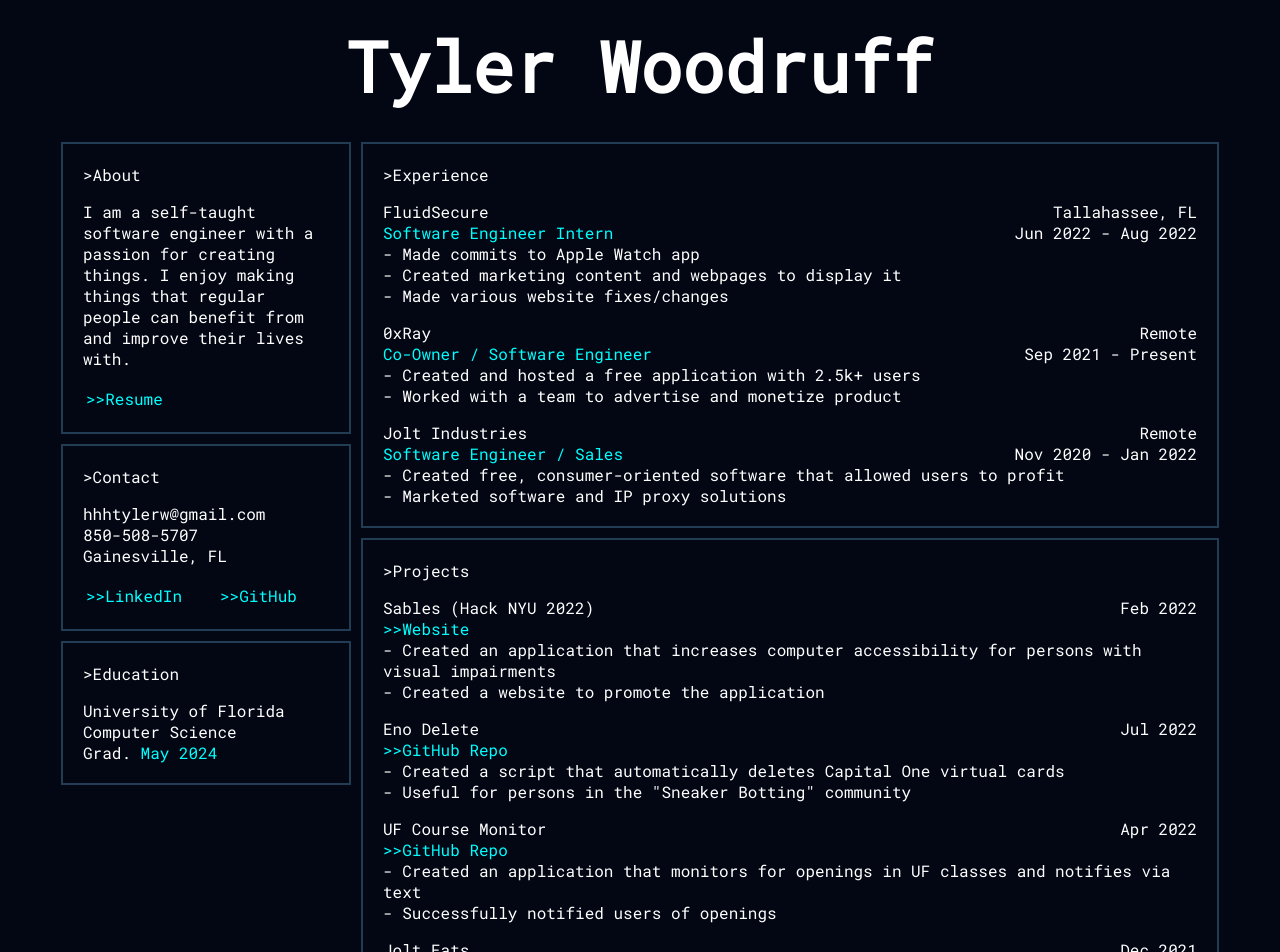
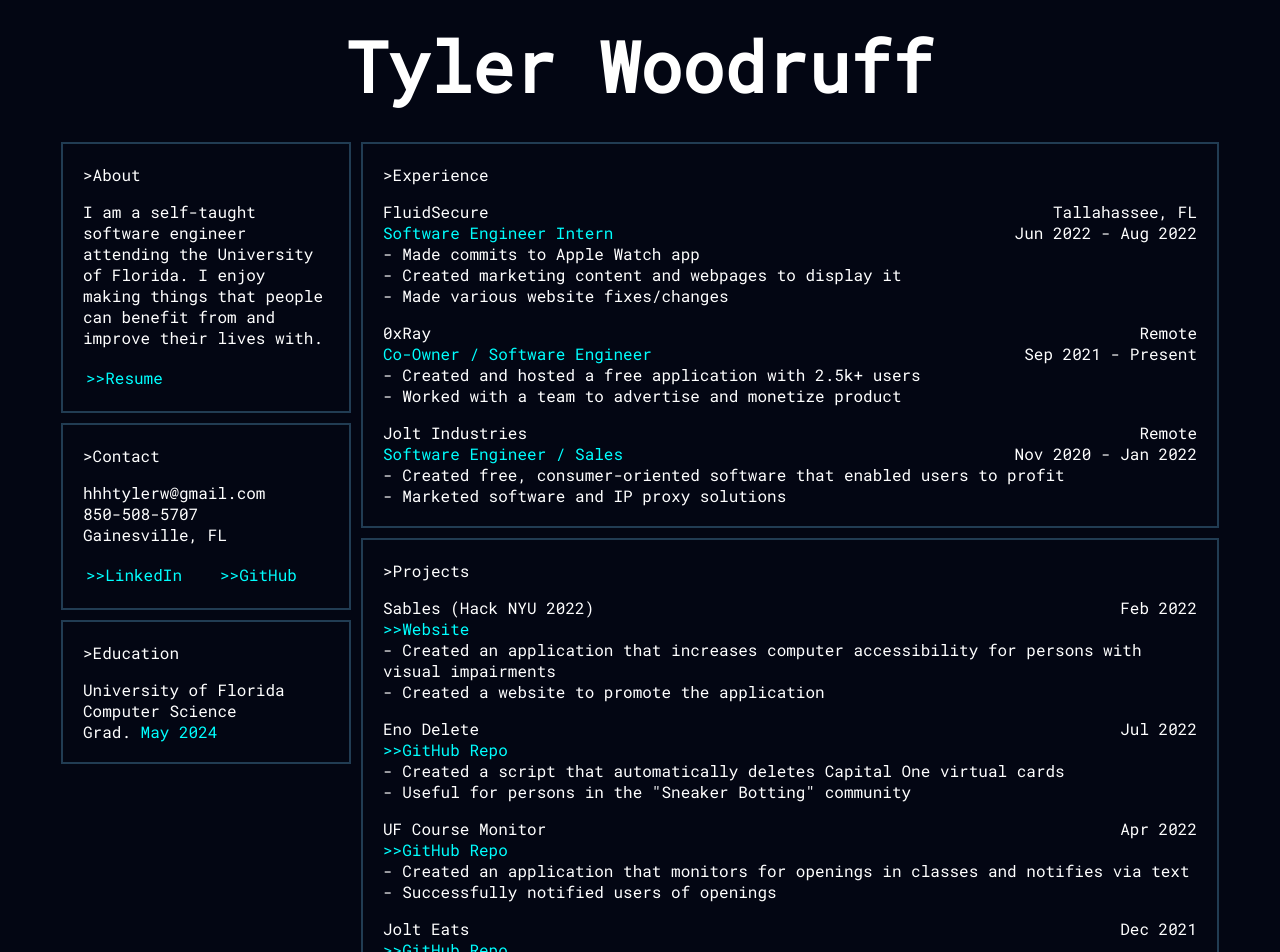
Before and after one commit to hhhtylerw/portfolio, a Svelte app: page / in a window 1280 px wide. Shown: the top 952 px of the page. Built offline with nearby package versions, Linux system fonts and the light colour scheme.

Commit message:
wording updates

```diff
--- a/src/App.svelte
+++ b/src/App.svelte
@@ -19,7 +19,7 @@
 			"location": "Remote",
 			"title": "Software Engineer / Sales",
 			"dates": "Nov 2020 - Jan 2022",
-			"description": ["- Created free, consumer-oriented software that allowed users to profit", "- Marketed software and IP proxy solutions"]
+			"description": ["- Created free, consumer-oriented software that enabled users to profit", "- Marketed software and IP proxy solutions"]
 		}
 	]
 
@@ -43,7 +43,7 @@
 			"date": "Apr 2022",
 			"caption": ">>GitHub Repo",
 			"link": "https://github.com/hhhtylerw/class-monitor",
-			"description": ["- Created an application that monitors for openings in UF classes and notifies via text", "- Successfully notified users of openings"]
+			"description": ["- Created an application that monitors for openings in classes and notifies via text", "- Successfully notified users of openings"]
 		},
 		{
 			"name": "Jolt Eats",
@@ -66,7 +66,6 @@
 <main>
 	<!-- Header -->
 	<header class="header">
-		<!--<img src="https://media.discordapp.net/attachments/774535774913429504/1006949391552237638/coollogo_com-9700947.png" alt="my name" style="display:block;margin-left:auto;margin-right: auto;min-width: 50%;max-width:100%">-->
 		Tyler Woodruff
 	</header>
 
@@ -78,9 +77,9 @@
 			<aside class="sidebarinfo">
 				>About
 				<p>
-					I am a self-taught software engineer with a passion for creating things. I enjoy making things that regular people can benefit from and improve their lives with.
+					I am a self-taught software engineer attending the University of Florida. I enjoy making things that people can benefit from and improve their lives with.
 				</p>
-				<table><tr><td><a target="_blank" href="https://google.com">>>Resume</a></td></tr></table>
+				<table><tr><td><a target="_blank" href="https://cdn.discordapp.com/attachments/819783862762209299/1016523560208048168/Tyler_Woodruff_Resume.pdf">>>Resume</a></td></tr></table>
 			</aside>
 			<aside class="sidebarinfo">
 				>Contact
```
